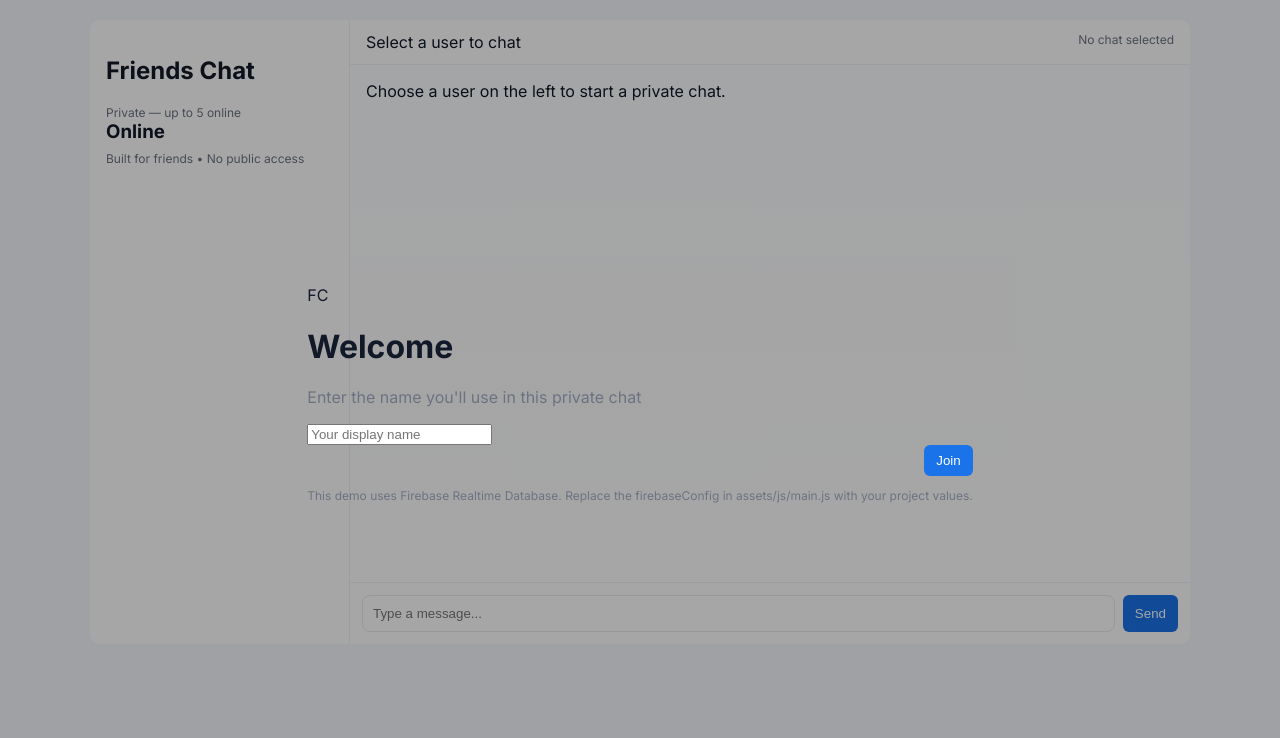
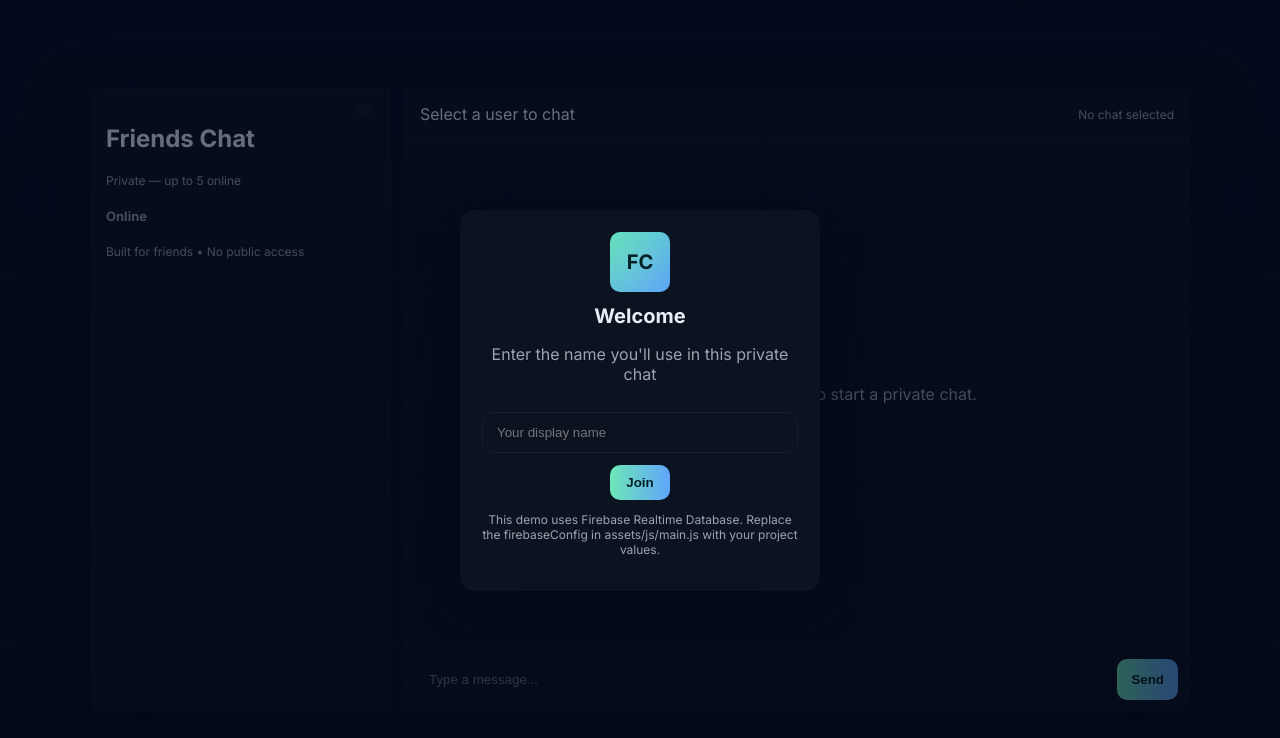
Before and after one commit to webTune1/chat, a plain HTML site: page index.html in a window 1280 px wide. Drawn offline with Linux system fonts and the light colour scheme.

Commit message:
Update style.css

```diff
--- a/assets/css/style.css
+++ b/assets/css/style.css
@@ -1,65 +1,110 @@
-/* Simple styling - keep it minimal and mobile friendly */
 :root{
-  --bg:#f6f7fb;
-  --panel:#ffffff;
-  --accent:#1a73e8;
-  --muted:#6b7280;
+  --bg:#0f1724;
+  --card:#0b1220;
+  --accent:#6ee7b7;
+  --accent-2:#60a5fa;
+  --muted:#9ca3af;
+  --glass: rgba(255,255,255,0.03);
 }
 *{box-sizing:border-box}
+html,body{height:100%}
 body{
   margin:0;
   font-family:Inter,system-ui,Segoe UI,Roboto,Helvetica,Arial,sans-serif;
-  background:var(--bg);
-  color:#111827;
-  height:100vh;
+  background:linear-gradient(180deg,#081025 0%, #071021 50%, #061220 100%);
+  color:#e6eef8;
   display:flex;
-  align-items:stretch;
+  align-items:center;
   justify-content:center;
+  padding:28px;
 }
 
-/* Overlay for name entry */
+/* Overlay (name entry) */
 .overlay{
   position:fixed; inset:0; display:flex; align-items:center; justify-content:center;
-  background:rgba(0,0,0,0.35);
+  background:linear-gradient(180deg, rgba(2,6,23,0.55), rgba(2,6,23,0.6));
+  z-index:40;
 }
-.box{
-  background:var(--panel); padding:20px; border-radius:8px; width:320px; box-shadow:0 6px 20px rgba(2,6,23,0.15);
+.dialog{
+  width:360px; background:var(--card); border-radius:14px; padding:22px;
+  box-shadow:0 10px 40px rgba(2,6,23,0.6); text-align:center;
 }
-.box h2{margin:0 0 10px 0; font-size:18px}
-.box input{width:100%; padding:10px; margin-bottom:10px; border-radius:6px; border:1px solid #e6e9ef}
-.row{display:flex; justify-content:flex-end}
-button{background:var(--accent); color:white; border:none; padding:8px 12px; border-radius:6px; cursor:pointer}
-button:disabled{opacity:0.6; cursor:not-allowed}
+.logo{
+  width:60px; height:60px; border-radius:10px; margin:0 auto 12px;
+  background:linear-gradient(135deg,var(--accent),var(--accent-2));
+  display:flex; align-items:center; justify-content:center; font-weight:700; color:#022023; font-size:20px;
+  box-shadow:0 6px 20px rgba(14,165,233,0.12) inset;
+}
+h1{margin:6px 0 2px 0; font-size:20px}
 .muted{color:var(--muted)}
 .small{font-size:12px}
+.note{margin-top:10px}
 
-.hidden{display:none}
+.dialog input{
+  width:100%; padding:12px 14px; margin-top:12px; border-radius:10px; border:1px solid rgba(255,255,255,0.04);
+  background:transparent; color:inherit; outline:none;
+}
+.row{display:flex; justify-content:center; margin-top:12px}
+button{background:linear-gradient(90deg,var(--accent),var(--accent-2)); color:#042022; border:none; padding:10px 16px; border-radius:10px; cursor:pointer; font-weight:600}
+button:disabled{opacity:0.6; cursor:not-allowed}
 
-/* Main app layout */
-.app{display:flex; width:min(1100px,96vw); height:78vh; margin:20px; border-radius:10px; overflow:hidden; background:transparent}
-.sidebar{width:260px; background:var(--panel); padding:16px; border-right:1px solid #eef0f5}
-.sidebar h3{margin:0 0 8px 0}
-.usersList{list-style:none; padding:0; margin:0}
+/* App layout */
+.app{
+  width:min(1100px,98vw); max-width:1200px; height:78vh; border-radius:14px; overflow:hidden;
+  display:flex; gap:14px; box-shadow:0 20px 60px rgba(2,6,23,0.6);
+}
+.sidebar{
+  width:300px; background:linear-gradient(180deg, rgba(255,255,255,0.02), rgba(255,255,255,0.01));
+  padding:16px; display:flex; flex-direction:column; gap:12px;
+  border-right:1px solid rgba(255,255,255,0.03);
+}
+.sideHeader{display:flex; justify-content:space-between; align-items:flex-start}
+.youBadge{padding:6px 8px; border-radius:8px; background:rgba(255,255,255,0.02); font-weight:600}
+
+.sectionTitle{margin:8px 0 8px 0; font-size:13px; color:var(--muted)}
+.usersList{list-style:none; padding:0; margin:0; overflow:auto; max-height:55vh}
 .usersList li{
-  padding:8px; border-radius:6px; margin-bottom:6px; cursor:pointer; display:flex; justify-content:space-between; align-items:center;
+  display:flex; gap:12px; align-items:center; padding:10px; border-radius:10px; cursor:pointer;
+  transition:transform .08s ease, background .08s;
 }
-.usersList li:hover{background:#f1f5ff}
-.usersList .name{font-weight:600}
-.usersList .status{font-size:12px; color:var(--muted)}
+.usersList li:hover{transform:translateX(4px); background:rgba(255,255,255,0.01)}
+.userAvatar{
+  width:42px; height:42px; border-radius:10px; display:flex; align-items:center; justify-content:center; font-weight:700; color:#042022;
+  background:linear-gradient(135deg,var(--accent),var(--accent-2));
+}
+.userMeta{flex:1; display:flex; flex-direction:column}
+.userMeta .name{font-weight:600}
+.userMeta .status{font-size:12px; color:var(--muted); margin-top:2px}
+.userAction{font-size:12px; color:var(--muted)}
 
-/* chat panel */
-.chat{flex:1; display:flex; flex-direction:column; background:var(--panel)}
-.chatHeader{padding:12px 16px; border-bottom:1px solid #eef0f5; display:flex; justify-content:space-between}
-.messages{flex:1; padding:16px; overflow:auto; background:linear-gradient(180deg,#fbfdff, #ffffff)}
-.msg{margin-bottom:12px; max-width:70%;}
-.msg .meta{font-size:12px; color:var(--muted); margin-bottom:4px}
-.msg.me{margin-left:auto; text-align:right}
-.msg.me .bubble{background:#dcf8c6}
-.bubble{padding:10px; background:#fff; border-radius:8px; border:1px solid #eef0f5; box-shadow:0 1px 0 rgba(0,0,0,0.02)}
-.msgForm{display:flex; padding:12px; border-top:1px solid #eef0f5}
-.msgForm input{flex:1; padding:10px; border-radius:8px; border:1px solid #e6e9ef; margin-right:8px}
-@media(max-width:700px){
+/* Chat */
+.chat{flex:1; display:flex; flex-direction:column; background:linear-gradient(180deg, rgba(255,255,255,0.015), rgba(255,255,255,0.01)); padding:0}
+.chatHeader{padding:16px; border-bottom:1px solid rgba(255,255,255,0.02); display:flex; justify-content:space-between; align-items:center}
+.messages{flex:1; padding:18px; overflow:auto; display:flex; flex-direction:column; gap:10px}
+.messages.empty{align-items:center; justify-content:center}
+.hint{color:var(--muted); text-align:center; max-width:70%;}
+
+/* Message bubble */
+.msg{max-width:72%; display:flex; flex-direction:column; gap:6px}
+.msg.me{margin-left:auto; align-items:flex-end}
+.meta{font-size:12px; color:var(--muted)}
+.bubble{
+  padding:12px 14px; border-radius:12px; background:linear-gradient(90deg, rgba(255,255,255,0.02), rgba(255,255,255,0.01));
+  border:1px solid rgba(255,255,255,0.03);
+}
+.msg.me .bubble{background:linear-gradient(90deg, rgba(110,231,183,0.12), rgba(96,165,250,0.1)); border-color:rgba(96,165,250,0.12)}
+.msg.other .bubble{background:rgba(255,255,255,0.02)}
+
+/* form */
+.msgForm{display:flex; gap:10px; padding:12px; border-top:1px solid rgba(255,255,255,0.02)}
+.msgForm input{flex:1; padding:12px; border-radius:10px; border:1px solid rgba(255,255,255,0.03); background:transparent; color:inherit; outline:none}
+.msgForm button{padding:10px 14px; border-radius:10px; border:none; background:linear-gradient(90deg,var(--accent),var(--accent-2)); color:#042022; font-weight:700; cursor:pointer}
+
+/* responsive */
+@media(max-width:880px){
   .app{flex-direction:column; height:92vh}
-  .sidebar{width:100%; display:flex; overflow:auto}
-  .chat{flex:1}
+  .sidebar{width:100%; flex-direction:row; align-items:center; padding:10px; gap:8px; overflow:auto}
+  .usersList{display:flex; gap:8px; max-height:none}
+  .usersList li{min-width:130px; flex-direction:column; align-items:flex-start}
+  .chat{width:100%}
 }
```
